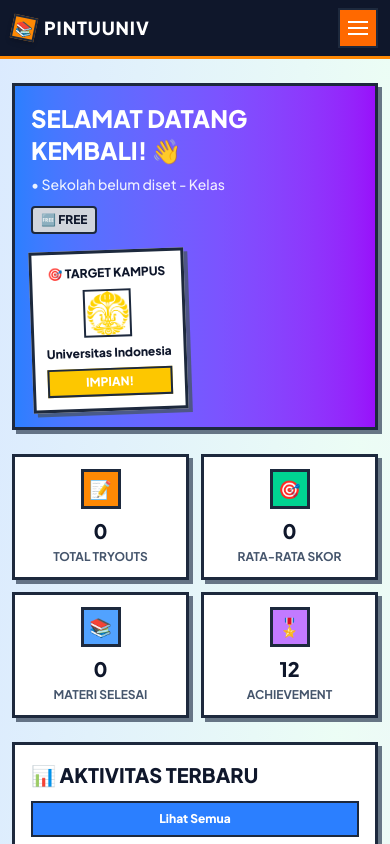
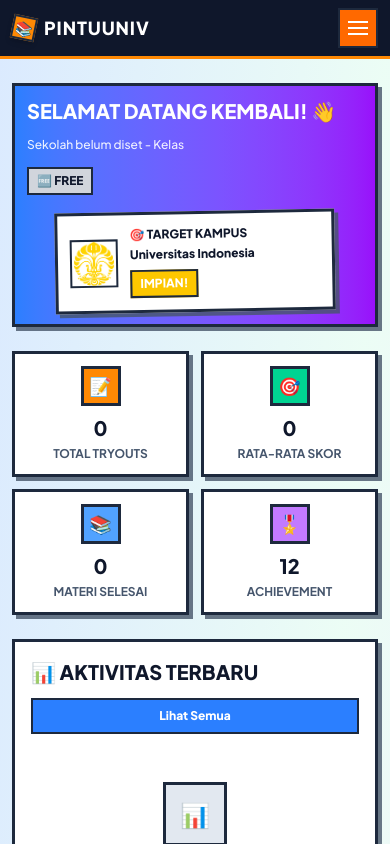
Before and after one commit to akbarryyan/pintuuniv, a Next.js app: page /dashboard in a window 390 px wide. Shown: the top 844 px of the page. Built offline with nearby package versions, Linux system fonts and the light colour scheme.

Commit message:
feat: Redesign Target University card for improved mobile responsiveness and layout

```diff
--- a/src/app/dashboard/page.tsx
+++ b/src/app/dashboard/page.tsx
@@ -361,22 +361,26 @@
       <div className="max-w-7xl mx-auto px-3 sm:px-4 md:px-6 lg:px-8 py-6 sm:py-8">
         {/* Welcome Section */}
         <div className="mb-6 sm:mb-8">
-          <div className="bg-gradient-to-r from-blue-500 to-purple-600 text-white p-4 sm:p-6 md:p-8 border-3 sm:border-4 border-slate-800 shadow-brutal transform hover:rotate-1 transition-all duration-300">
-            <div className="flex flex-col sm:flex-row justify-between items-start sm:items-center">
-              <div className="flex-1">
-                <h1 className="text-2xl sm:text-3xl md:text-4xl font-black mb-2 sm:mb-3 uppercase">
+          <div className="bg-gradient-to-r from-blue-500 to-purple-600 text-white p-3 sm:p-6 md:p-8 border-3 sm:border-4 border-slate-800 shadow-brutal transform hover:rotate-1 transition-all duration-300">
+            <div className="flex flex-col space-y-4 sm:space-y-0 sm:flex-row sm:justify-between sm:items-start">
+              <div className="flex-1 min-w-0">
+                <h1 className="text-xl sm:text-3xl md:text-4xl font-black mb-2 sm:mb-3 uppercase leading-tight">
                   Selamat Datang Kembali! 👋
                 </h1>
-                <p className="text-lg sm:text-xl font-bold mb-2">
+                <p className="text-base sm:text-xl font-bold mb-1 sm:mb-2 truncate">
                   {userData.name}
                 </p>
-                <p className="text-sm sm:text-base font-medium opacity-90 mb-3">
-                  {userData.email} • {userData.school || "Sekolah belum diset"}{" "}
-                  - Kelas {userData.grade}
+                <p className="text-xs sm:text-base font-medium opacity-90 mb-3 leading-relaxed">
+                  <span className="block sm:inline">{userData.email}</span>
+                  <span className="hidden sm:inline"> • </span>
+                  <span className="block sm:inline">
+                    {userData.school || "Sekolah belum diset"} - Kelas{" "}
+                    {userData.grade}
+                  </span>
                 </p>
-                <div className="flex items-center space-x-2 flex-wrap gap-2">
+                <div className="flex items-center justify-start">
                   <span
-                    className={`px-2 py-1 text-xs font-black rounded border-2 border-slate-800 ${
+                    className={`px-2 py-1 text-xs font-black border-2 border-slate-800 inline-block ${
                       userData.subscriptionType === "premium"
                         ? "bg-yellow-400 text-slate-900"
                         : "bg-gray-300 text-slate-900"
@@ -388,12 +392,12 @@
                   </span>
                 </div>
               </div>
-              <div className="mt-4 sm:mt-0 text-center">
-                <div className="bg-white px-3 sm:px-4 py-3 sm:py-4 border-3 border-slate-800 shadow-brutal transform -rotate-2 hover:-rotate-3 transition-all duration-300 min-w-[140px] sm:min-w-[160px]">
-                  <p className="font-black text-xs sm:text-sm uppercase text-slate-900 mb-2">
-                    🎯 Target Kampus
-                  </p>
-                  <div className="relative w-12 h-12 sm:w-16 sm:h-16 mx-auto mb-2 border-2 border-slate-800 bg-white overflow-hidden">
+
+              {/* Target University Card - Redesigned for mobile */}
+              <div className="flex-shrink-0 w-full sm:w-auto">
+                <div className="bg-white p-3 sm:p-4 border-3 border-slate-800 shadow-brutal transform -rotate-1 hover:-rotate-2 transition-all duration-300 mx-auto sm:mx-0 max-w-[280px] sm:max-w-[180px]">
+                  <div className="flex items-center sm:flex-col sm:text-center space-x-3 sm:space-x-0 sm:space-y-2">
+                    <div className="relative w-12 h-12 sm:w-16 sm:h-16 flex-shrink-0 border-2 border-slate-800 bg-white overflow-hidden">
                       <Image
                         src={
                           targetUniversities[
@@ -415,7 +419,11 @@
                         }}
                       />
                     </div>
-                  <p className="font-black text-xs text-slate-900 leading-tight">
+                    <div className="flex-1 sm:flex-none">
+                      <p className="font-black text-xs sm:text-sm uppercase text-slate-900 mb-1">
+                        🎯 Target Kampus
+                      </p>
+                      <p className="font-black text-xs sm:text-sm text-slate-900 leading-tight mb-2">
                         {targetUniversities[
                           userData.targetUniversity as keyof typeof targetUniversities
                         ]?.name
@@ -424,13 +432,15 @@
                           .join(" ") || "Universitas Indonesia"}
                       </p>
                       <div
-                    className={`px-2 py-1 mt-2 border-2 border-slate-800 text-xs font-black text-white ${
+                        className={`px-2 py-1 border-2 border-slate-800 text-xs font-black text-white inline-block ${
                           targetUniversities[
                             userData.targetUniversity as keyof typeof targetUniversities
                           ]?.color || "bg-yellow-400"
                         }`}
                       >
                         IMPIAN!
+                      </div>
+                    </div>
                   </div>
                 </div>
               </div>
```
Lines whose indentation alone changed are shown as unchanged.
